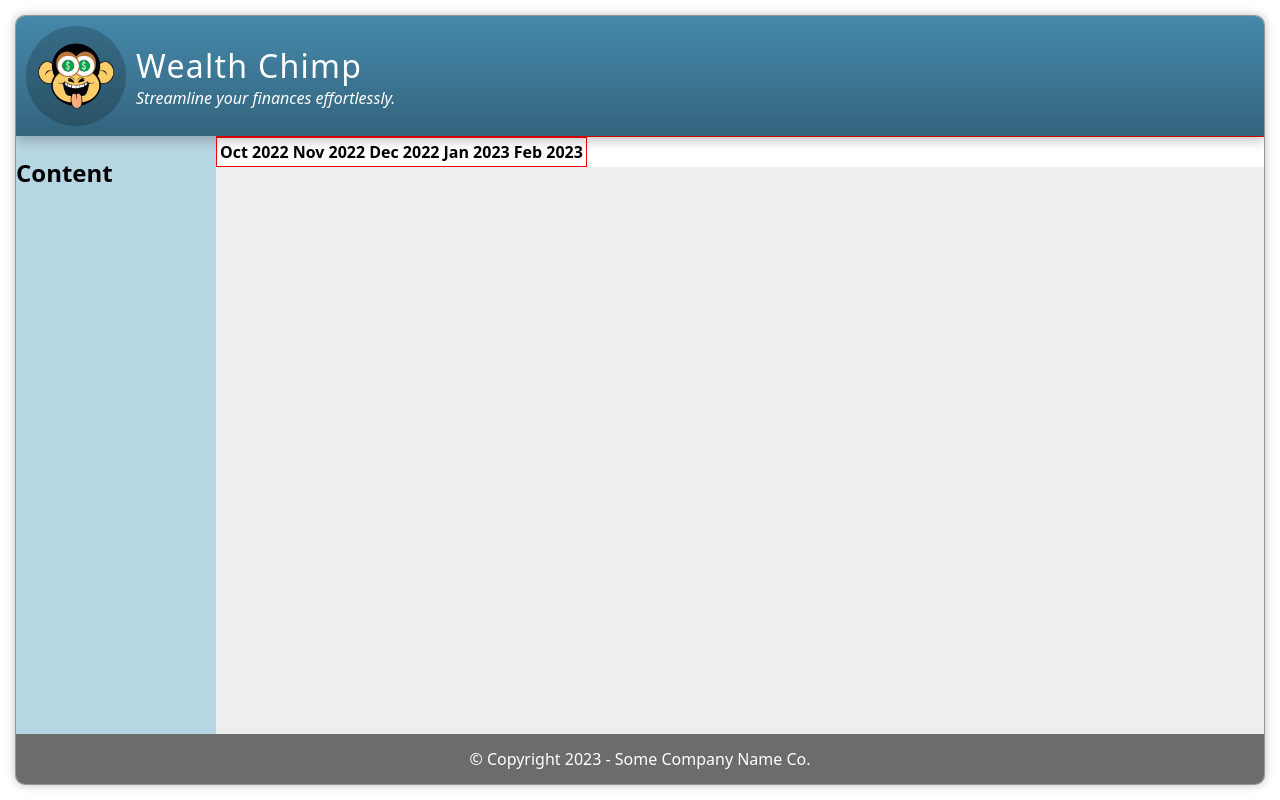
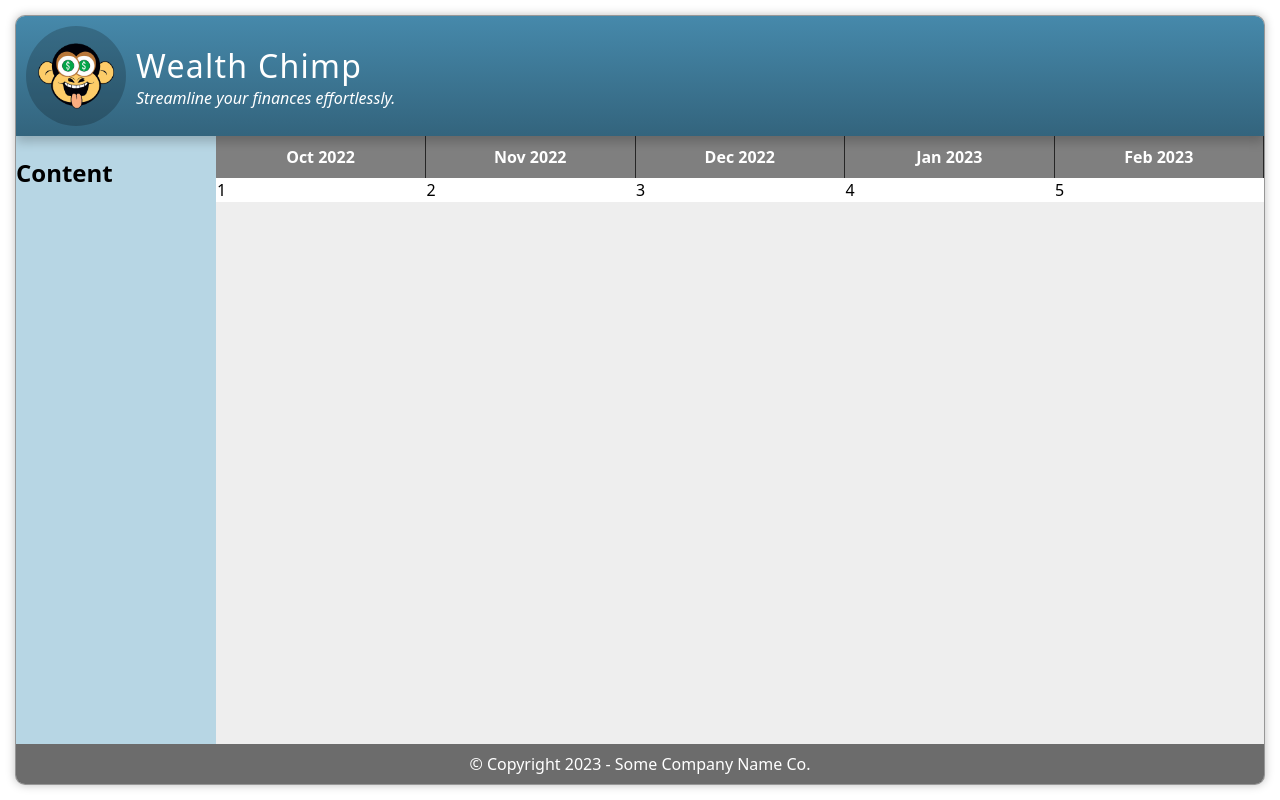
Before and after one commit to rubensanroman/financial-report, a Next.js app: page / in a window 1280 px wide. Built offline with nearby package versions, Linux system fonts and the light colour scheme.

Commit message:
Added some design to the table

```diff
--- a/src/components/Content/Content.js
+++ b/src/components/Content/Content.js
@@ -8,7 +8,7 @@ const Content = () => {
       </aside>
       <main id={styles.main}>
         <div className={styles.inner}>
-          <table>
+          <table width="100%">
             <thead>
               <tr>
                 <th>Oct 2022</th>
@@ -18,6 +18,15 @@ const Content = () => {
                 <th>Feb 2023</th>
               </tr>
             </thead>
+            <tbody>
+              <tr>
+                <td width="20%">1</td>
+                <td width="20%">2</td>
+                <td width="20%">3</td>
+                <td width="20%">4</td>
+                <td width="20%">5</td>
+              </tr>
+            </tbody>
           </table>
         </div>
       </main>
--- a/src/components/Content/Content.module.scss
+++ b/src/components/Content/Content.module.scss
@@ -2,7 +2,7 @@
 
 #content {
   background: #eee;
-  bottom: 50px;
+  bottom: $footerHeight;
   position: absolute;
   top: $headerHeight + 20;
   width: 100%;
@@ -17,7 +17,6 @@
   }
 
   #main {
-    border-top: 1px #f00 solid;
     left: $sidebarWidth;
     position: absolute;
     right: 0;
@@ -26,7 +25,23 @@
       background: #fff;
 
       table {
-        border: 1px #f00 solid;
+        border-collapse: collapse;
+        width: 100%;
+
+        thead {
+          th {
+            background: rgba(0, 0, 0, .5);
+            border-right: 1px rgba(0, 0, 0, .7) solid;
+            color: white;
+            height: 40px;
+          }
+        }
+
+        tbody {
+          td {
+            width: 20%;
+          }
+        }
       }
     }
   }
--- a/src/components/Footer/Footer.module.scss
+++ b/src/components/Footer/Footer.module.scss
@@ -1,9 +1,11 @@
+@import "@/styles/_variables.scss";
+
 #footer {
   background: rgba(0, 0, 0, .5);
   bottom: 0;
   display: block;
-  height: 50px;
-  line-height: 50px;
+  height: $footerHeight;
+  line-height: $footerHeight;
   position: absolute;
   text-align: center;
   width: 100%;
--- a/src/styles/_variables.scss
+++ b/src/styles/_variables.scss
@@ -1,3 +1,3 @@
 $headerHeight: 100px;
-$footerHeight: 50px;
+$footerHeight: 40px;
 $sidebarWidth: 200px;
```
